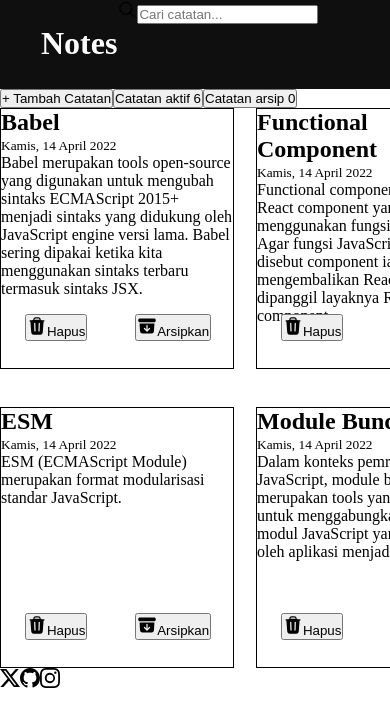
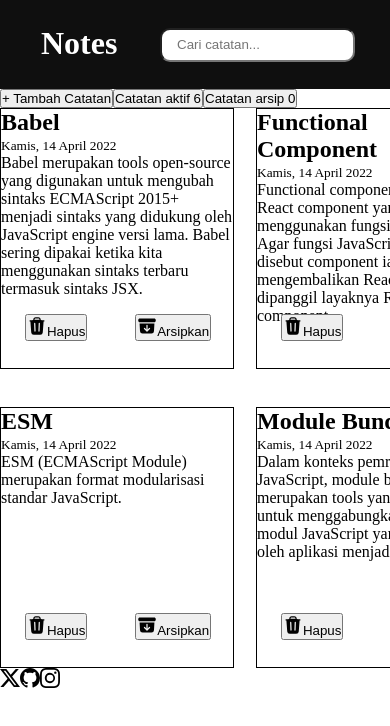
Before and after one commit to mitsuya-creator/Dicoding-React, a React (Vite) app in the folder personal-notes-starter/: page / in a window 390 px wide. Shown: the top 726 px of the page. Built offline with nearby package versions, Linux system fonts and the light colour scheme.

Commit message:
Add: style navbar on mobile

```diff
--- a/personal-notes-starter/src/components/Navbar.jsx
+++ b/personal-notes-starter/src/components/Navbar.jsx
@@ -6,9 +6,7 @@ function Navbar(props) {
         <>
             <nav className="flex-justify-start nav">
                 <h1 className="text-color-white">Notes</h1>
-                <section>
-                    <SearchBox onSearch={props.onSearch} />
-                </section>
+                <SearchBox onSearch={props.onSearch} />
             </nav>
         </>
     )
--- a/personal-notes-starter/src/components/SearchBox.jsx
+++ b/personal-notes-starter/src/components/SearchBox.jsx
@@ -3,10 +3,7 @@ import React from "react";
 function SearchBox(props) {
     return (
         <>
-            <div>
-                <svg xmlns="http://www.w3.org/2000/svg" fill="none" viewBox="0 0 24 24" strokeWidth="1.5" stroke="currentColor" className="search-icon">
-                    <path strokeLinecap="round" strokeLinejoin="round" d="M21 21l-5.197-5.197m0 0A7.5 7.5 0 105.196 5.196a7.5 7.5 0 0010.607 10.607z" />
-                </svg>
+            <div className="search-container flex-justify-start">
                 <input type="search" placeholder="Cari catatan..." onChange={e => props.onSearch(e)} />
             </div>
         </>
--- a/personal-notes-starter/src/styles/style.css
+++ b/personal-notes-starter/src/styles/style.css
@@ -7,6 +7,7 @@
 :root {
   ---primary-color: #0F0F0F;
   ---secondary-color: #ffffff;
+  font-size: 16px;
 }
 
 @media only screen and (max-width: 768px) and (min-width: 320px) {
@@ -20,15 +21,11 @@
     justify-content: space-around;
   }
 
-  .search-icon {
-    width: 20px;
-    height: 19px;
-  }
-
   .nav {
     width: 100vw;
     height: 89px;
     background-color: var(---primary-color);
+    position: relative;
   }
 
   .text-color-white {
@@ -39,6 +36,21 @@
     font-size: 32px;
     margin: 25px 0 25px 41px;
     font-weight: 800;
+  }
+
+  .search-container {
+    position: absolute;
+    right: 35px;
+    height: 89px;
+    display: flex;
+    align-items: center;
+  }
+
+  .search-container>input {
+    height: 30px;
+    width: 50vw;
+    border-radius: 10px;
+    padding: 15px;
   }
 
   .parent-card {
```
